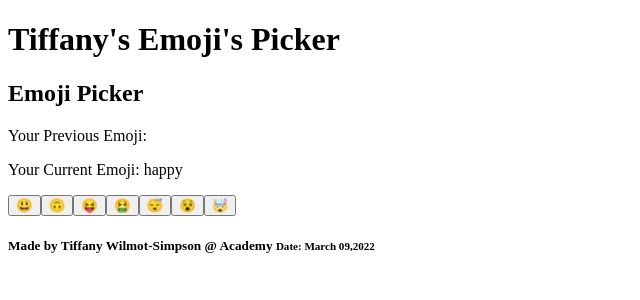
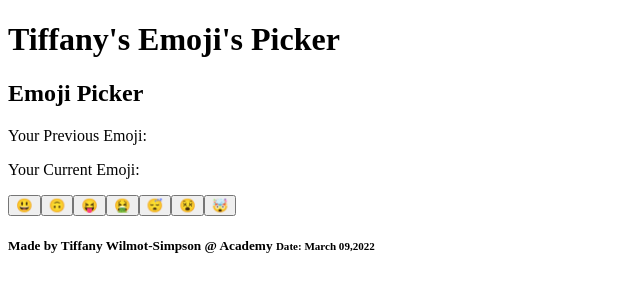
Before and after one commit to sicklecelltech/emoji-picker, a React (Create React App) app: page / in a window 1280 px wide. Shown: the top 300 px of the page, without its empty margins (0-640 px from the left). Built offline with nearby package versions, Linux system fonts and the light colour scheme; the HTML template or start-up script is replaced by a standard one.

Commit message:
final app

```diff
--- a/src/components/MainContent.tsx
+++ b/src/components/MainContent.tsx
@@ -2,7 +2,7 @@ import { useState } from "react";
 
 function MainContent(): JSX.Element {
   const [emojiValueFromCurrentRender, queueRerenderedWithNewEmojiValue] =
-    useState("happy");
+    useState("");
   const [emojiValueFromPreviousRender, queueRerenderedWithPreviousEmojiValue] =
     useState("");
 
```
